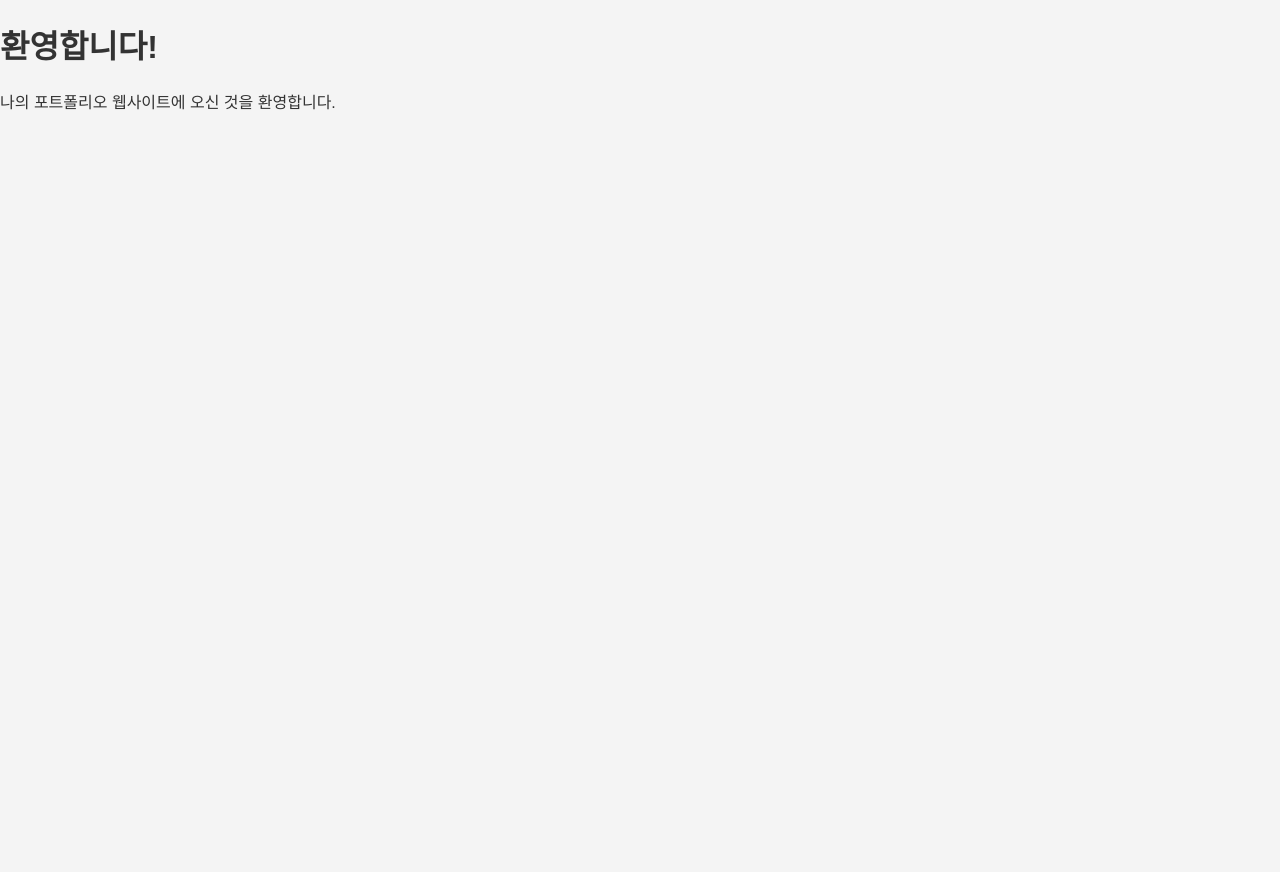
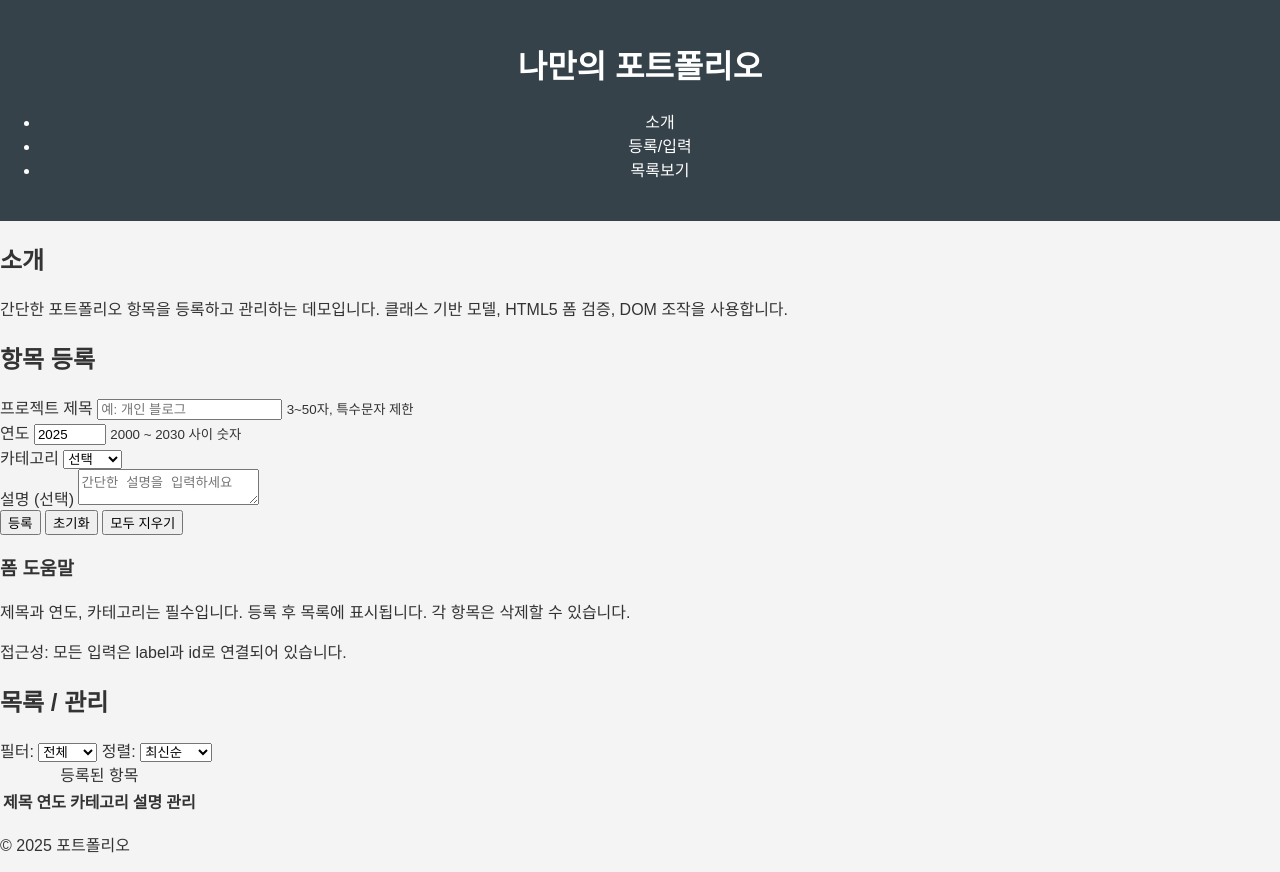
Before and after one commit to blank126/my-portfolio, a website: page src/index.html in a window 1280 px wide. Before the commit the page ends 800 px from the top, so only its background shows below. Drawn offline with Linux system fonts and the light colour scheme.

Commit message:
1차 틀정하기

```diff
--- a/src/index.html
+++ b/src/index.html
@@ -1,24 +1,119 @@
 <!DOCTYPE html>
 <html lang="ko">
 <head>
-    <meta charset="UTF-8">
-    <meta name="viewport" content="width=device-width, initial-scale=1.0">
-    <link rel="stylesheet" href="css/style.css">
-    <title>나만의 포트폴리오</title>
+  <meta charset="UTF-8" />
+  <meta name="viewport" content="width=device-width,initial-scale=1" />
+  <title>나만의 포트폴리오 - 간단 데모</title>
+  <link rel="stylesheet" href="css/style.css" />
 </head>
 <body>
-    <!-- Header Component -->
-    <div id="header"></div>
+  <div class="wrap">
+    <header>
+      <h1>나만의 포트폴리오</h1>
+      <nav aria-label="주요 이동">
+        <ul>
+          <li><a href="#intro">소개</a></li>
+          <li><a href="#form">등록/입력</a></li>
+          <li><a href="#list">목록보기</a></li>
+        </ul>
+      </nav>
+    </header>
 
     <main>
-        <h1>환영합니다!</h1>
-        <p>나의 포트폴리오 웹사이트에 오신 것을 환영합니다.</p>
-        <!-- Additional content will go here -->
+      <section id="intro" class="section">
+        <h2>소개</h2>
+        <p>간단한 포트폴리오 항목을 등록하고 관리하는 데모입니다. 클래스 기반 모델, HTML5 폼 검증, DOM 조작을 사용합니다.</p>
+      </section>
+
+      <section id="form" class="section">
+        <h2>항목 등록</h2>
+        <div class="flex-row">
+          <div class="col">
+            <form id="itemForm" novalidate>
+              <div class="field">
+                <label for="title">프로젝트 제목</label>
+                <input id="title" name="title" type="text" required minlength="3" maxlength="50" pattern="[A-Za-z0-9가-힣\s]+" placeholder="예: 개인 블로그" aria-describedby="titleHelp" />
+                <small id="titleHelp">3~50자, 특수문자 제한</small>
+              </div>
+
+              <div class="field">
+                <label for="year">연도</label>
+                <input id="year" name="year" type="number" required min="2000" max="2030" value="2025" aria-describedby="yearHelp" />
+                <small id="yearHelp">2000 ~ 2030 사이 숫자</small>
+              </div>
+
+              <div class="field">
+                <label for="category">카테고리</label>
+                <select id="category" name="category" required>
+                  <option value="">선택</option>
+                  <option value="웹">웹</option>
+                  <option value="앱">앱</option>
+                  <option value="데이터">데이터</option>
+                </select>
+              </div>
+
+              <div class="field">
+                <label for="desc">설명 (선택)</label>
+                <textarea id="desc" name="desc" maxlength="300" placeholder="간단한 설명을 입력하세요"></textarea>
+              </div>
+
+              <div class="actions">
+                <button type="submit" class="primary">등록</button>
+                <button type="reset" class="muted">초기화</button>
+                <button type="button" id="clearAll" class="del">모두 지우기</button>
+              </div>
+            </form>
+          </div>
+
+          <div class="col" aria-live="polite">
+            <h3>폼 도움말</h3>
+            <p>제목과 연도, 카테고리는 필수입니다. 등록 후 목록에 표시됩니다. 각 항목은 삭제할 수 있습니다.</p>
+            <p>접근성: 모든 입력은 label과 id로 연결되어 있습니다.</p>
+          </div>
+        </div>
+      </section>
+
+      <section id="list" class="section">
+        <h2>목록 / 관리</h2>
+
+        <div class="controls">
+          <label>필터:
+            <select id="filter">
+              <option value="all">전체</option>
+              <option value="웹">웹</option>
+              <option value="앱">앱</option>
+              <option value="데이터">데이터</option>
+            </select>
+          </label>
+
+          <label>정렬:
+            <select id="sort">
+              <option value="newest">최신순</option>
+              <option value="oldest">오래된순</option>
+              <option value="title">제목순</option>
+            </select>
+          </label>
+        </div>
+
+        <table aria-describedby="listInfo">
+          <caption id="listInfo" class="sr-only">등록된 항목</caption>
+          <thead>
+            <tr><th>제목</th><th>연도</th><th>카테고리</th><th>설명</th><th>관리</th></tr>
+          </thead>
+          <tbody id="tbody">
+            <!-- 동적 생성 -->
+          </tbody>
+        </table>
+      </section>
     </main>
 
-    <!-- Footer Component -->
-    <div id="footer"></div>
+    <footer>
+      <p>© 2025 포트폴리오</p>
+    </footer>
+  </div>
 
-    <script src="js/main.js"></script>
+  <!-- model과 app 분리된 스크립트 로드 (defer 사용) -->
+  <script src="js/model.js" defer></script>
+  <script src="js/app.js" defer></script>
 </body>
 </html>
--- /dev/null
+++ b/src/js/model.js
@@ -0,0 +1,52 @@
+(function (global) {
+  class Project {
+    constructor(id, title, year, category, desc) {
+      this.id = id;
+      this.title = title;
+      this.year = Number(year);
+      this.category = category;
+      this.desc = desc || '';
+    }
+    getSummary() {
+      return `${this.title} (${this.year}) - ${this.category}`;
+    }
+  }
+
+  const projects = [];
+  let idCounter = 1;
+
+  function addProject(data) {
+    const p = new Project(idCounter++, data.title, data.year, data.category, data.desc);
+    projects.push(p);
+    return p;
+  }
+
+  function removeProject(id) {
+    const idx = projects.findIndex(p => p.id === id);
+    if (idx === -1) return false;
+    projects.splice(idx, 1);
+    return true;
+  }
+
+  function getProjects() {
+    return projects.slice(); // 복사본 반환
+  }
+
+  function clearAll() {
+    projects.length = 0;
+  }
+
+  function seedSample() {
+    addProject({ title: '개인 블로그', year: 2024, category: '웹', desc: '정적 사이트 + 배포' });
+    addProject({ title: '모바일 앱', year: 2023, category: '앱', desc: '간단한 네이티브 앱' });
+  }
+
+  global.Model = {
+    Project,
+    addProject,
+    removeProject,
+    getProjects,
+    clearAll,
+    seedSample
+  };
+})(window);
```
